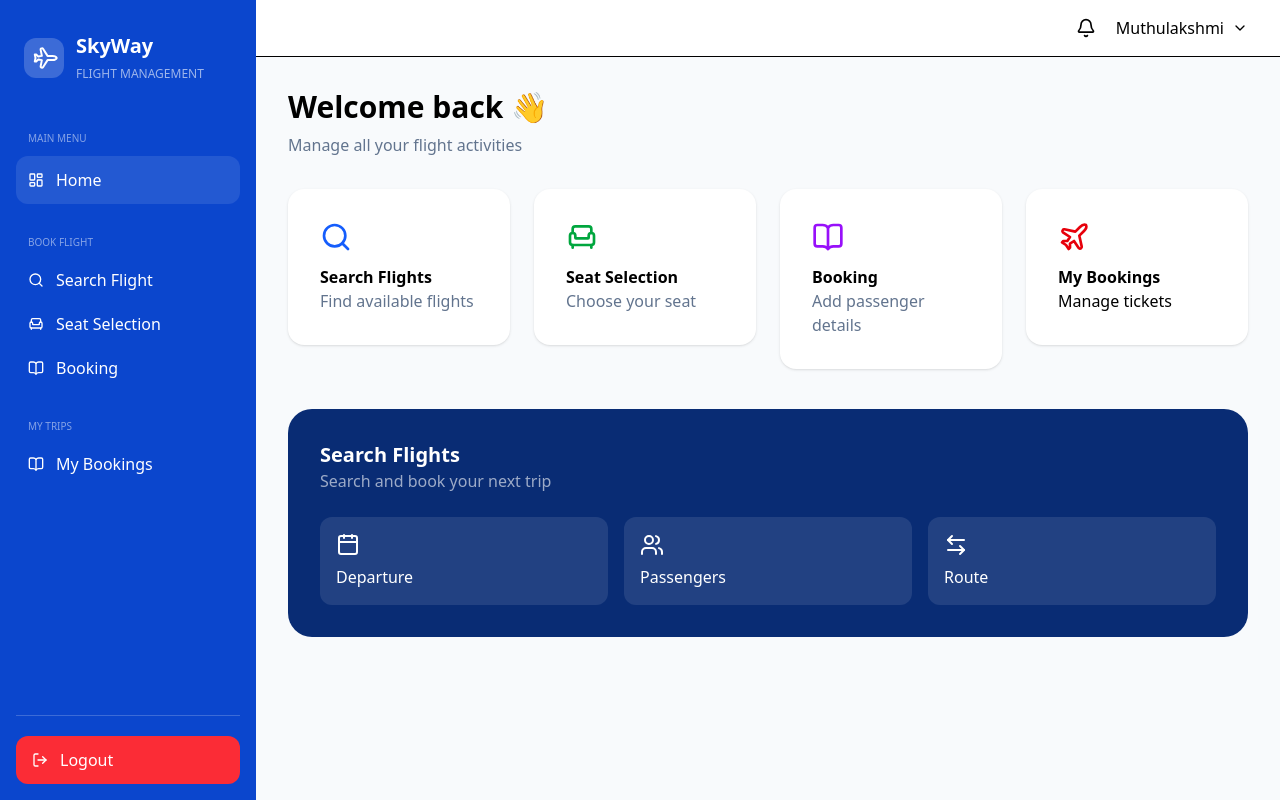
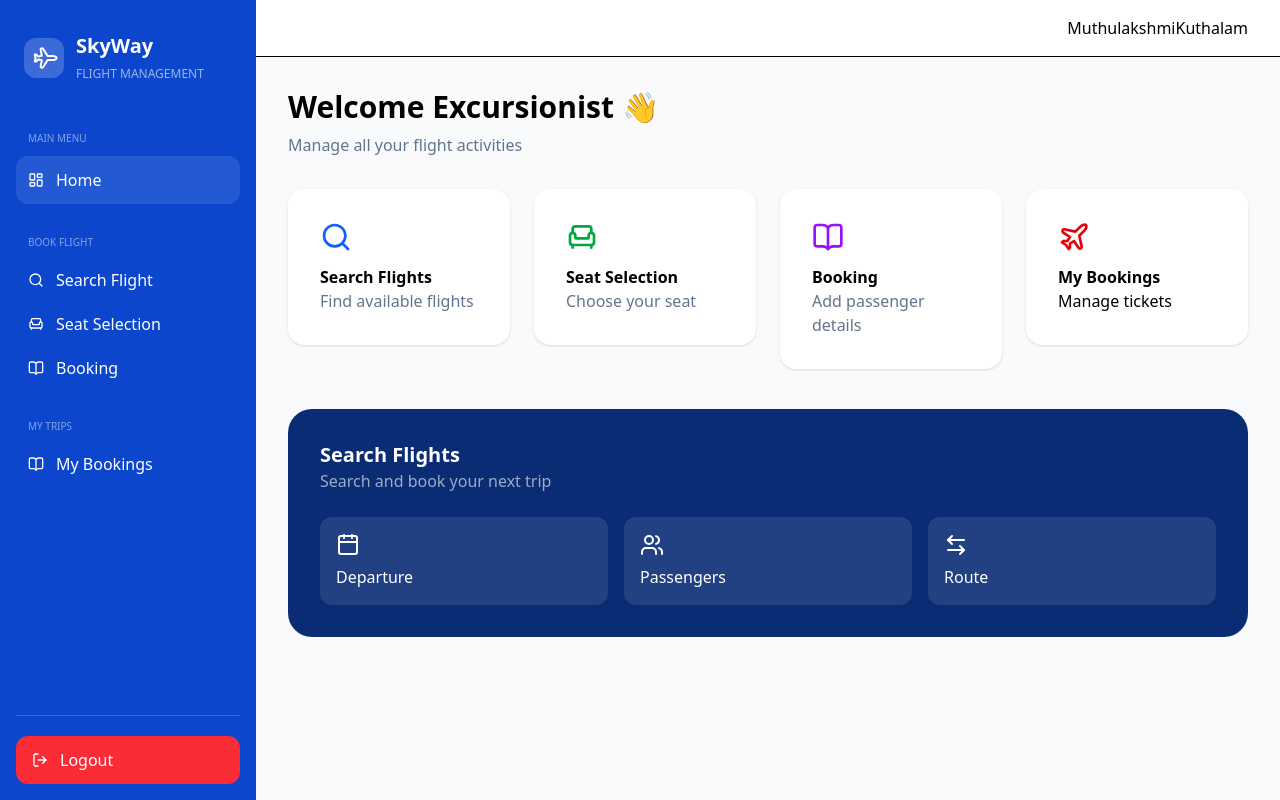
Before and after one commit to Muthulakshmikuthalam/flight-management-system, a Next.js app: page /dashboard in a window 1280 px wide. Built offline with nearby package versions, Linux system fonts and the light colour scheme.

Commit message:
Initial commit

```diff
--- a/src/app/dashboard/page.tsx
+++ b/src/app/dashboard/page.tsx
@@ -202,15 +202,15 @@ Logout
 
           <div className="flex items-center gap-5">
 
-            <Bell className="h-5 w-5" />
+            {/* <Bell className="h-5 w-5" /> */}
 
             <div className="flex items-center gap-2">
 
               <span className="font-medium">
-                Muthulakshmi
+                MuthulakshmiKuthalam
               </span>
 
-              <ChevronDown className="h-4 w-4" />
+              {/* <ChevronDown className="h-4 w-4" /> */}
 
             </div>
 
@@ -223,7 +223,7 @@ Logout
 
           <h1 className="text-3xl font-bold">
 
-            Welcome back 👋
+            Welcome Excursionist  👋
 
           </h1>
 
```
